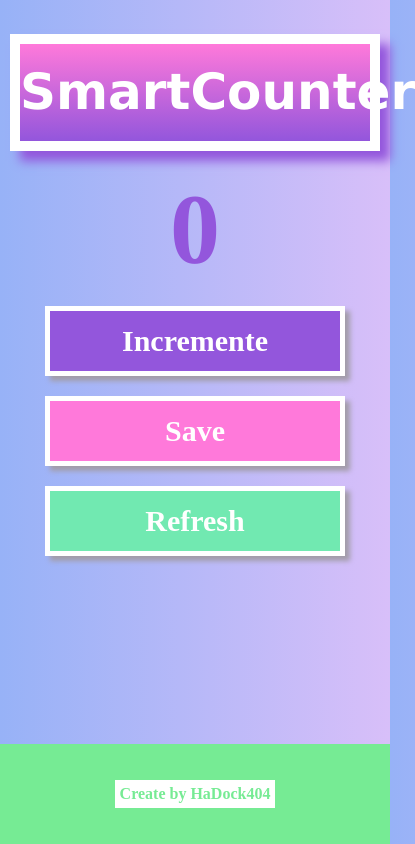
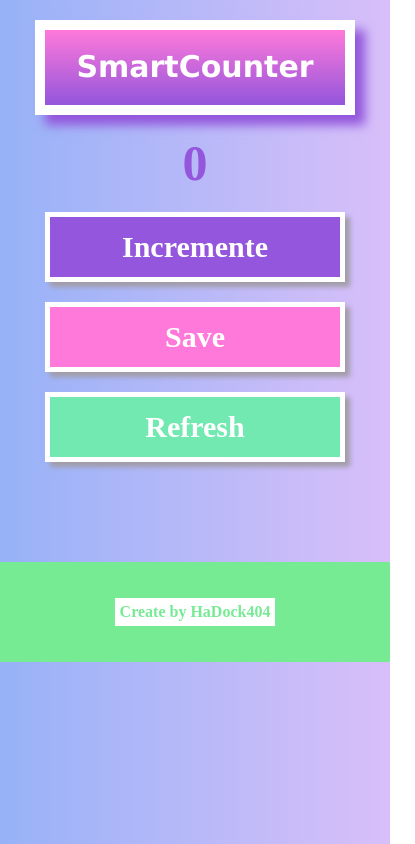
Before and after one commit to HaDock404/SmartCounter, a plain HTML site: page index.html in a window 390 px wide. Shown: the whole page, 415 px wide, since content can reach past the window. Drawn offline with Linux system fonts and the light colour scheme.

Commit message:
Responsive

```diff
--- a/app.js
+++ b/app.js
@@ -33,5 +33,5 @@ function save() {
 function refresh() {
     saveSentence.textContent = "";
     count = "";
-    saveSentence.style.backgroundColor = "none"
+    saveSentence.style.backgroundColor = "#80f3bd00";
 }
--- a/style.css
+++ b/style.css
@@ -9,11 +9,11 @@ background: linear-gradient(90deg, rgba(151,178,247,1) 0%, rgba(216,191,249,1) 1
 h1 {
     padding-top: 20px;
     padding-bottom: 20px;
-    width: 350px;
+    width: 300px;
     text-align: center;
     color: white;
     font-weight: bold;
-    font-size: 50px;
+    font-size: 30px;
     font-family: Verdana, Geneva, Tahoma, sans-serif;
     background: rgb(147,86,220);
     background: linear-gradient(0deg, rgba(147,86,220,1) 0%, rgba(255,121,218,1) 100%);
@@ -23,7 +23,7 @@ h1 {
 }
 
 h2 {
-    font-size: 100px;
+    font-size: 50px;
     margin-top: 0px;
     margin-bottom: 20px;
     font-weight: bold;
@@ -34,7 +34,7 @@ h3 {
     font-size: 30px;
     color: white;
     font-weight: bold;
-    background-color: none;
+    background-color: #80f3bd00;
     padding: 10px;
 }
 
@@ -78,8 +78,6 @@ footer {
     background-color: rgb(118, 235, 148);
     width: 100%;
     height: 100px;
-    position: absolute;
-    bottom: 0px;
     display: flex;
     justify-content: center;
     align-items: center;
```
